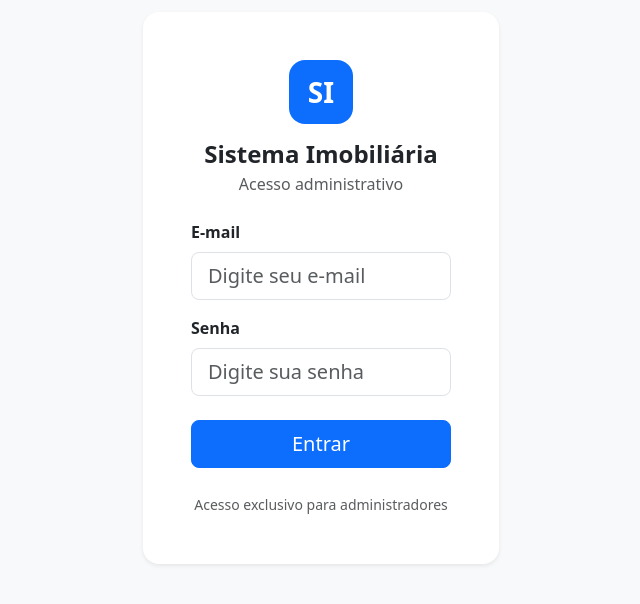
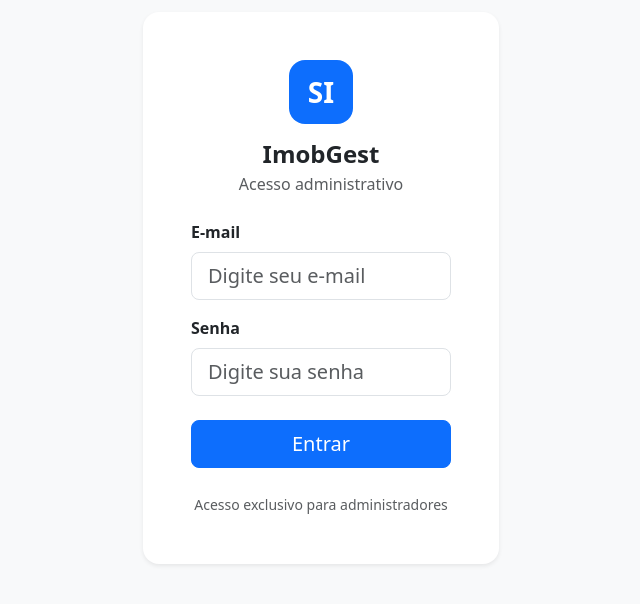
Before and after one commit to MarianeStriani/sistema-imobiliaria, a Next.js app: page /login in a window 1280 px wide. Shown: the part 112-716 px from the top of the page, without its empty margins (319-959 px from the left). Built offline with nearby package versions, Linux system fonts and the light colour scheme.

Commit message:
Atualizar o page.js

```diff
--- a/app/login/page.js
+++ b/app/login/page.js
@@ -31,7 +31,7 @@ const { error } = await supabase.auth.signInWithPassword({
       return;
     }
 
-    router.push("/dashboard");
+    router.push("/");
     router.refresh();
   }
 
@@ -57,7 +57,7 @@ const { error } = await supabase.auth.signInWithPassword({
                   </div>
 
                   <h1 className="h4 fw-bold mb-1">
-                    Sistema Imobiliária
+                    ImobGest
                   </h1>
 
                   <p className="text-muted mb-0">
```
